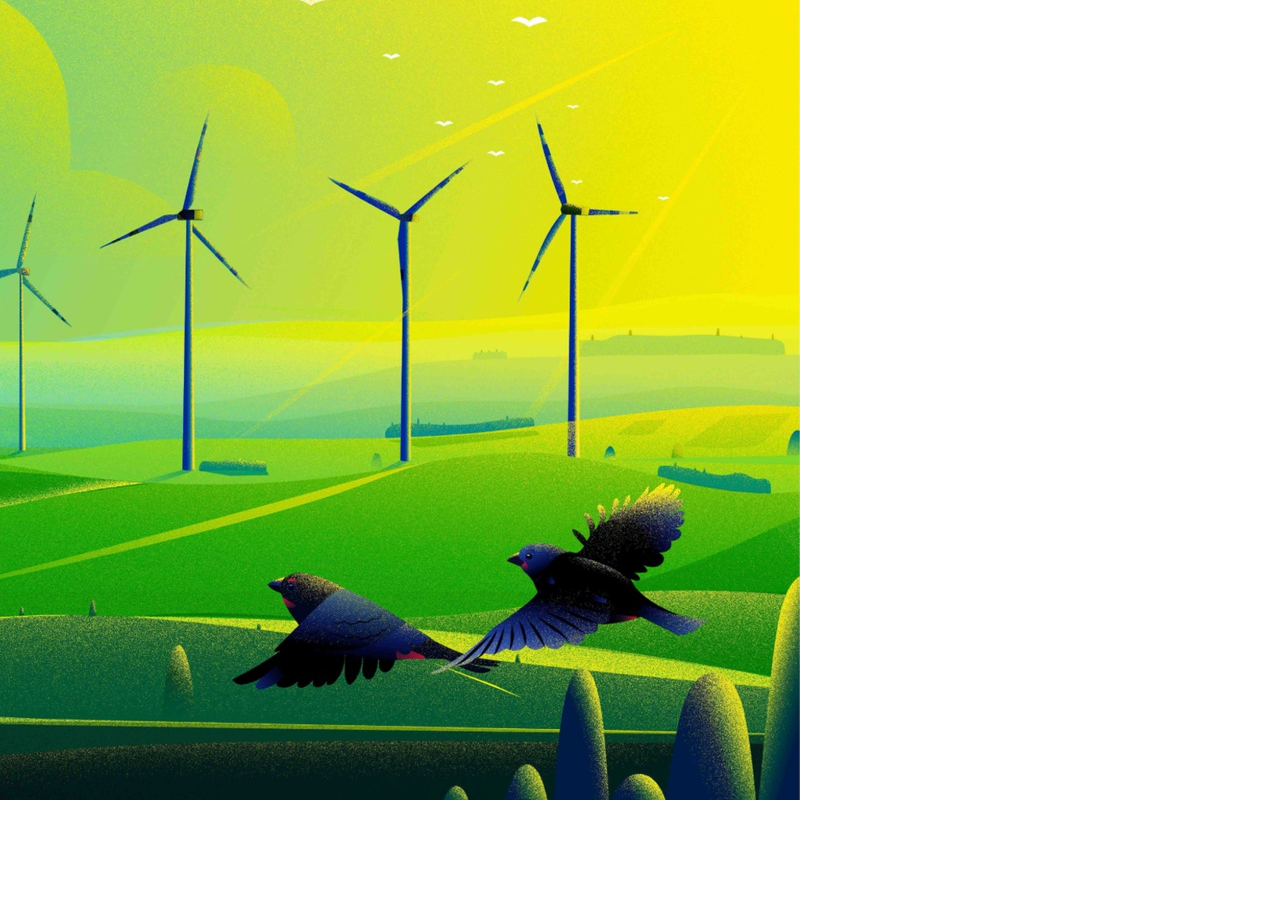
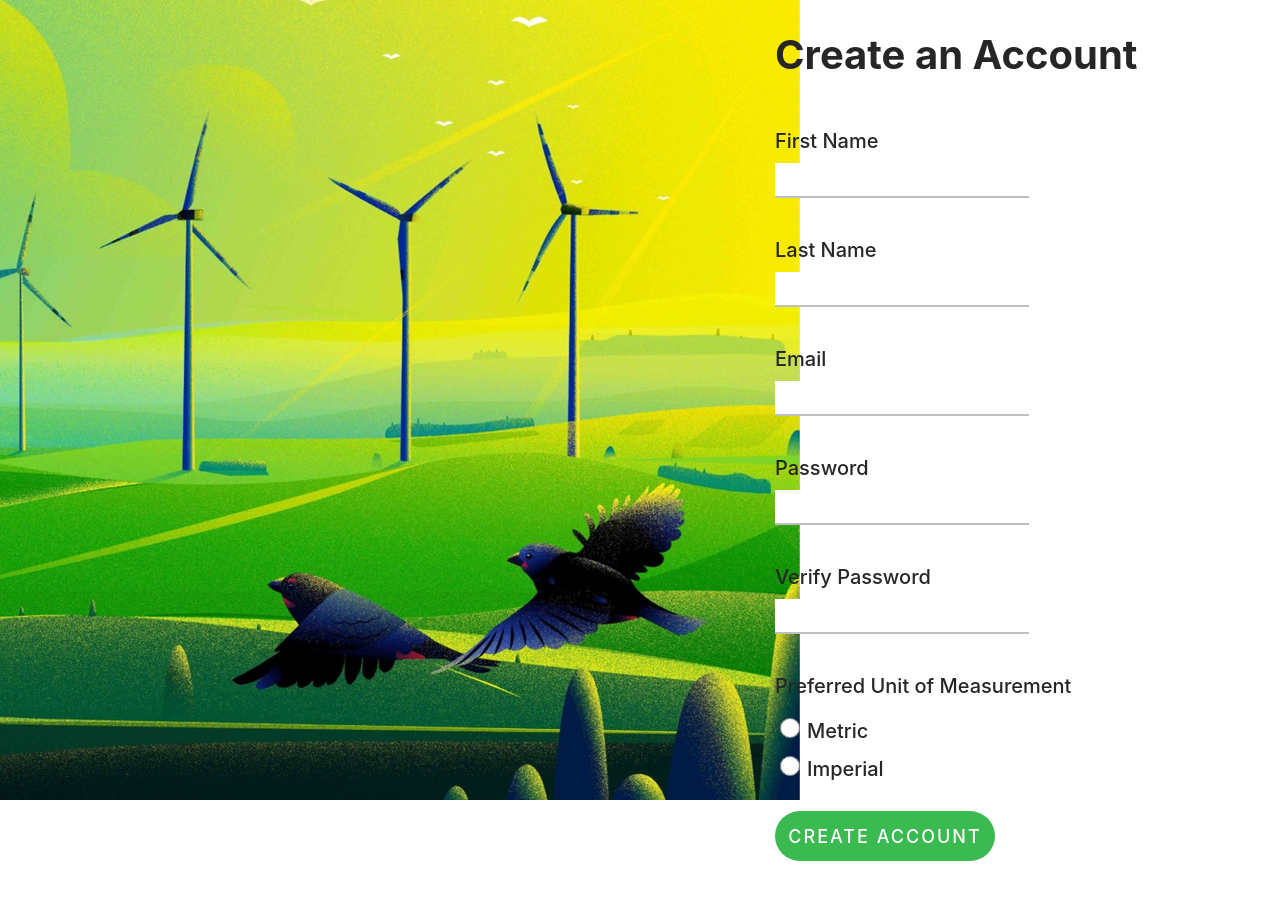
Before and after one commit to Meeeeez/Aurora, a PHP site: page /loginPage.php?page=signup in a window 1280 px wide. Shown: the top 900 px of the page. Run offline with PHP 8.4, Linux system fonts and the light colour scheme.

Commit message:
Added Sign Up Page

```diff
--- a/css/login_stylesheet.css
+++ b/css/login_stylesheet.css
@@ -32,7 +32,7 @@ html, body {margin: 0; height: 100%; overflow: hidden}
     margin: 180px 0 0 180px;
 }
 
-.loginPrompt {
+.loginHeading {
     font-family: Calibre, -apple-system, BlinkMacSystemFont, "Segoe UI", Helvetica, Arial, sans-serif, "Apple Color Emoji", "Segoe UI Emoji", "Segoe UI Symbol";
     font-weight: 700;
     margin-bottom: 50px;
@@ -83,3 +83,13 @@ html, body {margin: 0; height: 100%; overflow: hidden}
 .loginButton:hover {
     background-color: #29a744;
 }
+
+.radioSignup {
+    margin-bottom: 15px;
+    width: 20px;
+    height: 20px;
+}
+
+.radioSignup:hover {
+    cursor: pointer;
+}
--- a/pages/loginForm.php
+++ b/pages/loginForm.php
@@ -1,5 +1,5 @@
 <div class="loginContainer">
-    <h1 class="loginPrompt">Login to your Account</h1>
+    <h1 class="loginHeading">Login to your Account</h1>
     <form method="post" style="display: inline">
         <label class="inputLabel" for="loginName">Email</label><br><input class="loginTextfield" id="loginName" type="text" style="margin: 10px 0 40px 0"> <br>
         <label class="inputLabel" for="loginPassword">Password</label><br><input class="loginTextfield" id="loginPassword" type="password" style="margin: 10px 0 40px 0">
@@ -8,4 +8,5 @@
     <form action="loginPage.php?page=signup" method="post" style="display: inline">
         <button type="submit" class="loginButton" style="border: 3px solid #3ABA50; background-color: white; color: #3ABA50; font-weight: 600" onmouseleave="this.style.color='#3ABA50'; this.style.borderColor='#3ABA50'" onmouseover="this.style.color='#29a744'; this.style.borderColor='#29a744'">SIGN UP</button>
     </form>
+
 </div>
--- a/pages/signupForm.php
+++ b/pages/signupForm.php
@@ -0,0 +1,40 @@
+<div class="loginContainer" style="margin: 30px 0 0 135px">
+    <h1 class="loginHeading">Create an Account</h1>
+    <form method="post" style="display: inline">
+        <div style="display: inline-block">
+            <label class="inputLabel" for="signupFirstName">First Name</label>
+            <br>
+            <input class="loginTextfield" id="signupFirstName" type="text" style="margin: 10px 50px 40px 0; width: 250px">
+        </div>
+        <div style="display: inline-block">
+            <label class="inputLabel" for="signupLastName">Last Name</label>
+            <br>
+            <input class="loginTextfield" id="signupLastName" type="text" style="margin: 10px 0 40px 0; width: 250px">
+        </div>
+        <br>
+        <label class="inputLabel" for="signupEmail">Email</label>
+        <br>
+        <input class="loginTextfield" id="signupEmail" type="text" style="margin: 10px 0 40px 0; width: 250px">
+        <br>
+        <div style="display: inline-block">
+            <label class="inputLabel" for="signupPassword">Password</label>
+            <br>
+            <input class="loginTextfield" id="signupPassword" type="text" style="margin: 10px 50px 40px 0; width: 250px">
+        </div>
+        <div style="display: inline-block">
+            <label class="inputLabel" for="signupVerifyPassword">Verify Password</label>
+            <br>
+            <input class="loginTextfield" id="signupVerifyPassword" type="text" style="margin: 10px 0 40px 0; width: 250px">
+        </div>
+        <br>
+        <label class="inputLabel">Preferred Unit of Measurement</label>
+        <br>
+        <input style="margin-top: 20px" class="radioSignup" name="preferredMeasUnit" id="radioMetric" type="radio" value="metric">
+        <label style="font-weight: 450; padding-top: 20px" class="inputLabel" for="radioMetric">Metric</label>
+        <br>
+        <input class="radioSignup" name="preferredMeasUnit" id="radioImperial" type="radio" value="imperial">
+        <label style="font-weight: 450; padding-bottom: 10px" class="inputLabel" for="radioImperial">Imperial</label>
+        <br>
+        <input style="width: 220px; margin-top: 20px" class="loginButton" type="submit" value="CREATE ACCOUNT">
+    </form>
+</div>
```
Also changed, not shown: pages/dashboard.php (+8 -0 lines).
